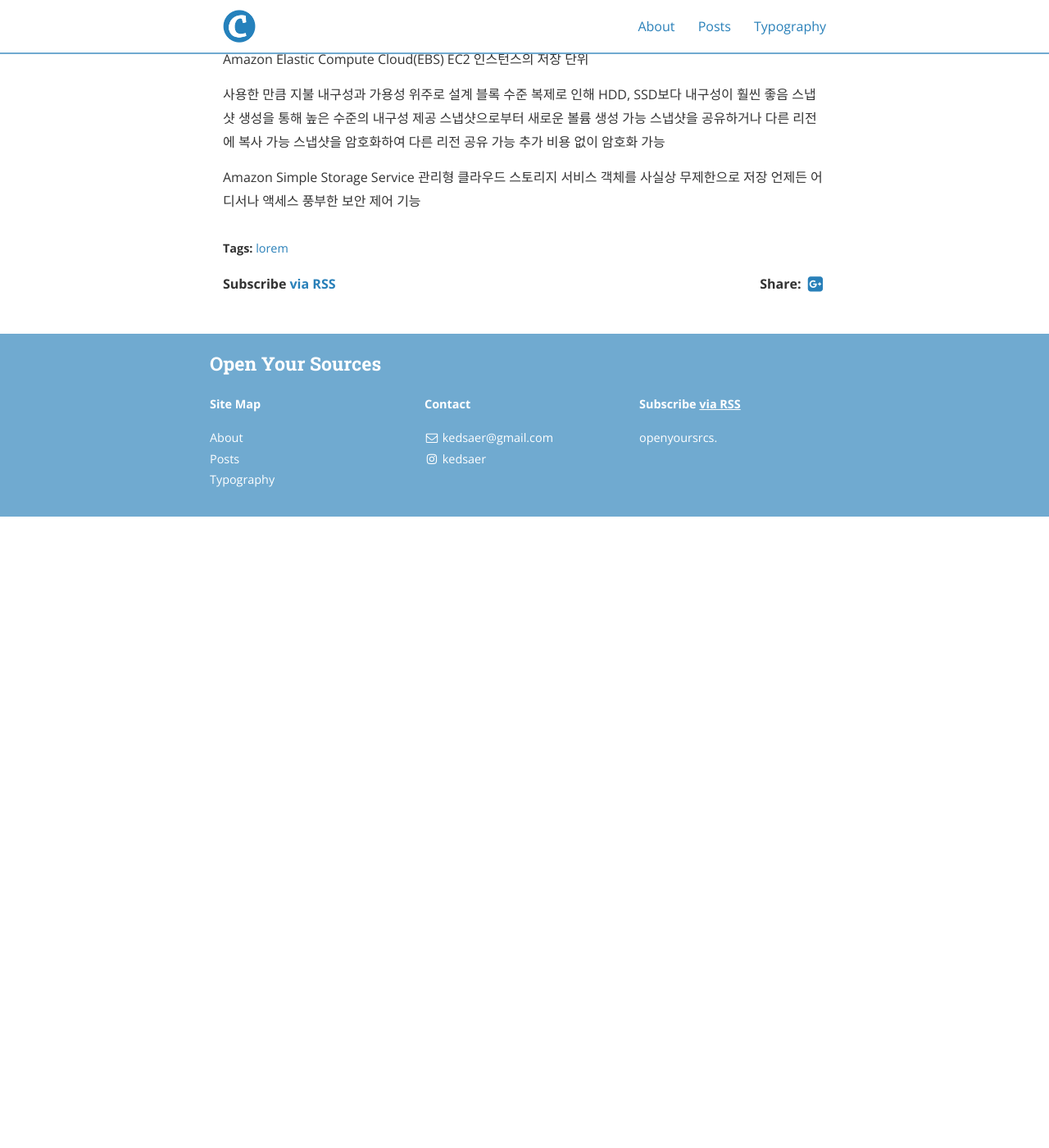
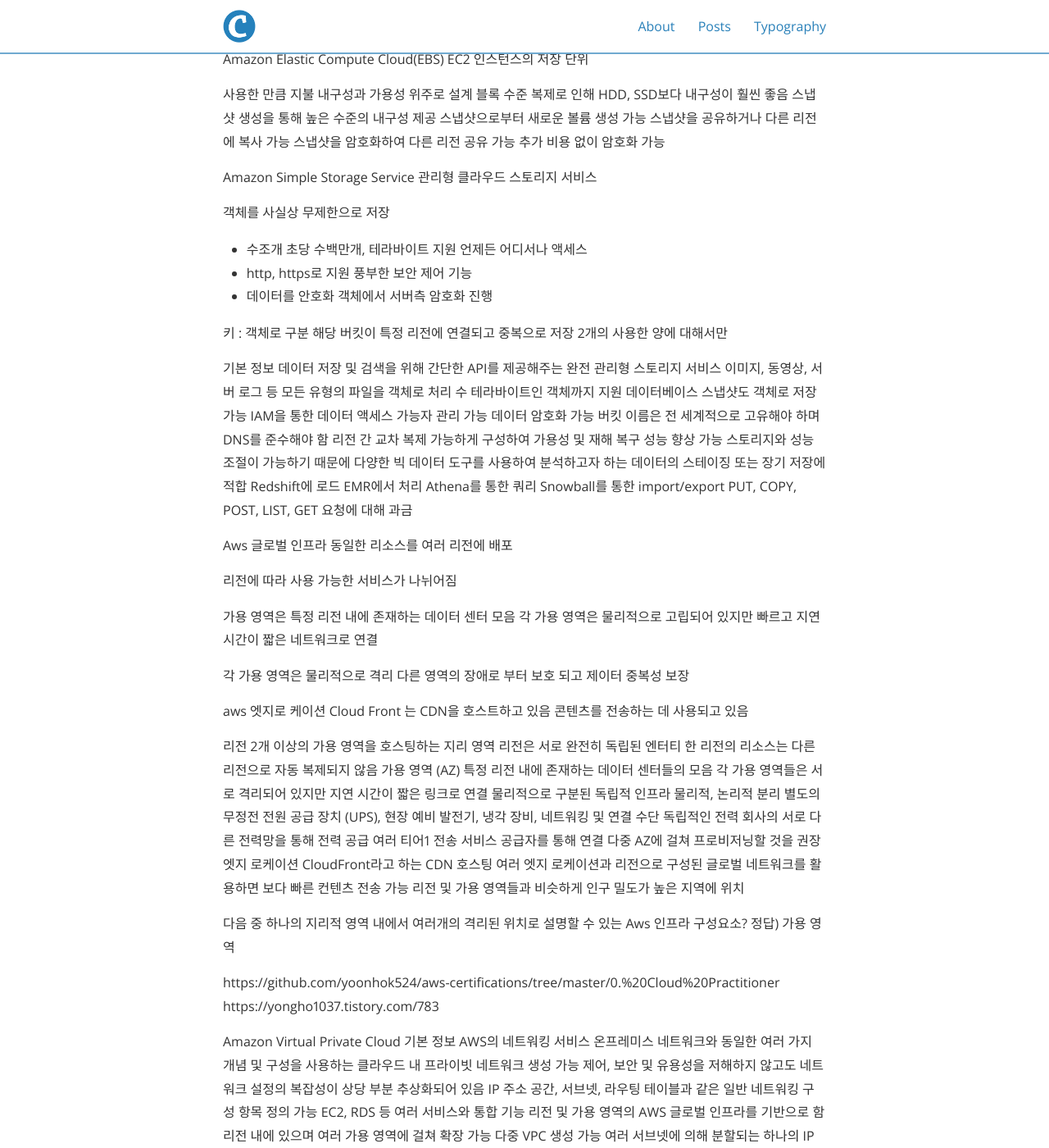
Before and after one commit to elasticboy/elasticboy.github.io, a Jekyll site: the page built from _posts/2020-03-04-cloud-practitioner.md, in a window 1280 px wide and 1400 px high, scrolled down 1525 px. Shown: the whole window at 82% size. Built offline with Jekyll 4.4.1, drawn with Linux system fonts in a browser that asks for light colours; nearby versions of some CDN libraries; before the commit the page ends 2155 px from its top, so only the background shows below that; some of the changed text lies outside the part shown.

Commit message:
Update 2020-03-04-cloud-practitioner.md

```diff
--- a/_posts/2020-03-04-cloud-practitioner.md
+++ b/_posts/2020-03-04-cloud-practitioner.md
@@ -68,6 +68,87 @@ EC2 인스턴스의 저장 단위
 
 Amazon Simple Storage Service
 관리형 클라우드 스토리지 서비스
+
 객체를 사실상 무제한으로 저장
+- 수조개 초당 수백만개, 테라바이트 지원
 언제든 어디서나 액세스
+- http, https로 지원
 풍부한 보안 제어 기능
+- 데이터를 안호화 객체에서 서버측 암호화 진행
+
+키 : 객체로 구분
+해당 버킷이 특정 리전에 연결되고 중복으로 저장
+2개의
+사용한 양에 대해서만
+
+기본 정보
+데이터 저장 및 검색을 위해 간단한 API를 제공해주는 완전 관리형 스토리지 서비스
+이미지, 동영상, 서버 로그 등 모든 유형의 파일을 객체로 처리
+수 테라바이트인 객체까지 지원
+데이터베이스 스냅샷도 객체로 저장 가능
+IAM을 통한 데이터 액세스 가능자 관리 가능
+데이터 암호화 가능
+버킷 이름은 전 세계적으로 고유해야 하며 DNS를 준수해야 함
+리전 간 교차 복제 가능하게 구성하여 가용성 및 재해 복구 성능 향상 가능
+스토리지와 성능 조절이 가능하기 때문에 다양한 빅 데이터 도구를 사용하여 분석하고자 하는 데이터의 스테이징 또는 장기 저장에 적합
+Redshift에 로드
+EMR에서 처리
+Athena를 통한 쿼리
+Snowball를 통한 import/export
+PUT, COPY, POST, LIST, GET 요청에 대해 과금
+
+
+
+Aws 글로벌 인프라
+동일한 리소스를 여러 리전에 배포
+
+리전에 따라 사용 가능한 서비스가 나뉘어짐
+
+가용 영역은 특정 리전 내에 존재하는 데이터 센터 모음
+각 가용 영역은 물리적으로 고립되어 있지만 빠르고 지연시간이 짧은 네트워크로 연결
+
+각 가용 영역은 물리적으로 격리 다른 영역의 장애로 부터 보호 되고 제이터 중복성 보장
+
+aws 엣지로 케이션
+Cloud Front 는 CDN을 호스트하고 있음
+콘텐츠를 전송하는 데 사용되고 있음
+
+리전
+2개 이상의 가용 영역을 호스팅하는 지리 영역
+리전은 서로 완전히 독립된 엔터티
+한 리전의 리소스는 다른 리전으로 자동 복제되지 않음
+가용 영역 (AZ)
+특정 리전 내에 존재하는 데이터 센터들의 모음
+각 가용 영역들은 서로 격리되어 있지만 지연 시간이 짧은 링크로 연결
+물리적으로 구분된 독립적 인프라
+물리적, 논리적 분리
+별도의 무정전 전원 공급 장치 (UPS), 현장 예비 발전기, 냉각 장비, 네트워킹 및 연결 수단
+독립적인 전력 회사의 서로 다른 전력망을 통해 전력 공급
+여러 티어1 전송 서비스 공급자를 통해 연결
+다중 AZ에 걸쳐 프로비저닝할 것을 권장
+엣지 로케이션
+CloudFront라고 하는 CDN 호스팅
+여러 엣지 로케이션과 리전으로 구성된 글로벌 네트워크를 활용하면 보다 빠른 컨텐츠 전송 가능
+리전 및 가용 영역들과 비슷하게 인구 밀도가 높은 지역에 위치
+
+다음 중 하나의 지리적 영역 내에서 여러개의 격리된 위치로 설명할 수 있는 Aws 인프라 구성요소?
+정답) 가용 영역
+
+https://github.com/yoonhok524/aws-certifications/tree/master/0.%20Cloud%20Practitioner
+https://yongho1037.tistory.com/783
+
+
+Amazon Virtual Private Cloud
+기본 정보
+AWS의 네트워킹 서비스
+온프레미스 네트워크와 동일한 여러 가지 개념 및 구성을 사용하는 클라우드 내 프라이빗 네트워크 생성 가능
+제어, 보안 및 유용성을 저해하지 않고도 네트워크 설정의 복잡성이 상당 부분 추상화되어 있음
+IP 주소 공간, 서브넷, 라우팅 테이블과 같은 일반 네트워킹 구성 항목 정의 가능
+EC2, RDS 등 여러 서비스와 통합
+기능
+리전 및 가용 영역의 AWS 글로벌 인프라를 기반으로 함
+리전 내에 있으며 여러 가용 영역에 걸쳐 확장 가능
+다중 VPC 생성 가능
+여러 서브넷에 의해 분할되는 하나의 IP 주소 공간 정의 가능
+서브넷과 인터넷 사이의 트래픽을 제어하기 위해 서브넷에 대한 라우팅 테이블 구성 가능
+VPC 내 모든 서브넷은 서로 통신 가능
```
